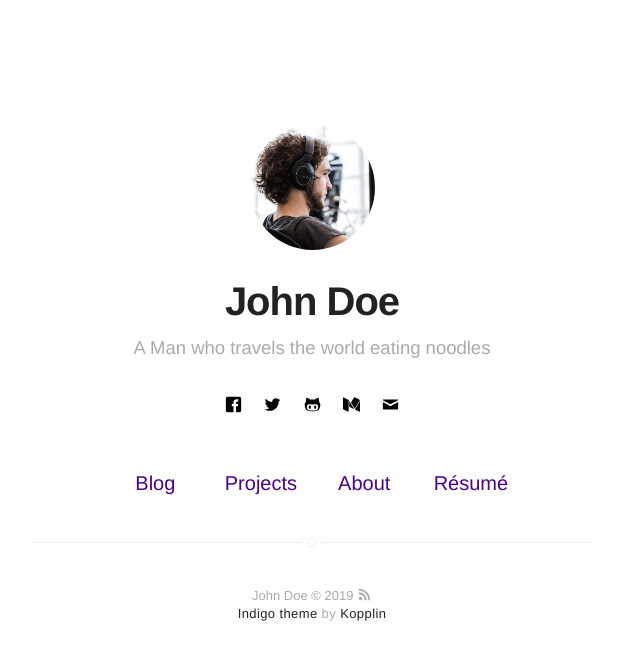
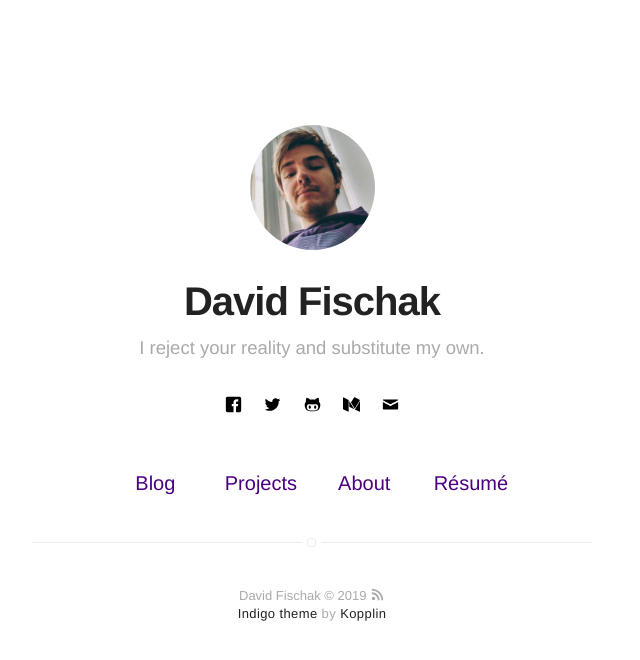
Before and after one commit to davidfischak/davidfischak.github.io, a Jekyll site: the page built from index.html, in a window 1280 px wide. Shown: the top 660 px of the page, without its empty margins (328-968 px from the left). Built offline with Jekyll 4.4.1, drawn with Linux system fonts in a browser that asks for light colours.

Commit message:
Add profile pic

```diff
--- a/_config.yml
+++ b/_config.yml
@@ -1,6 +1,6 @@
 # main text of home
-name: John Doe
-bio: A Man who travels the world eating noodles
+name: David Fischak
+bio: I reject your reality and substitute my own.
 
 # twitter summary info
 description: A blog about technology and stuff related
```
Also changed, not shown: assets/images/profile.jpg, 11 other files.
